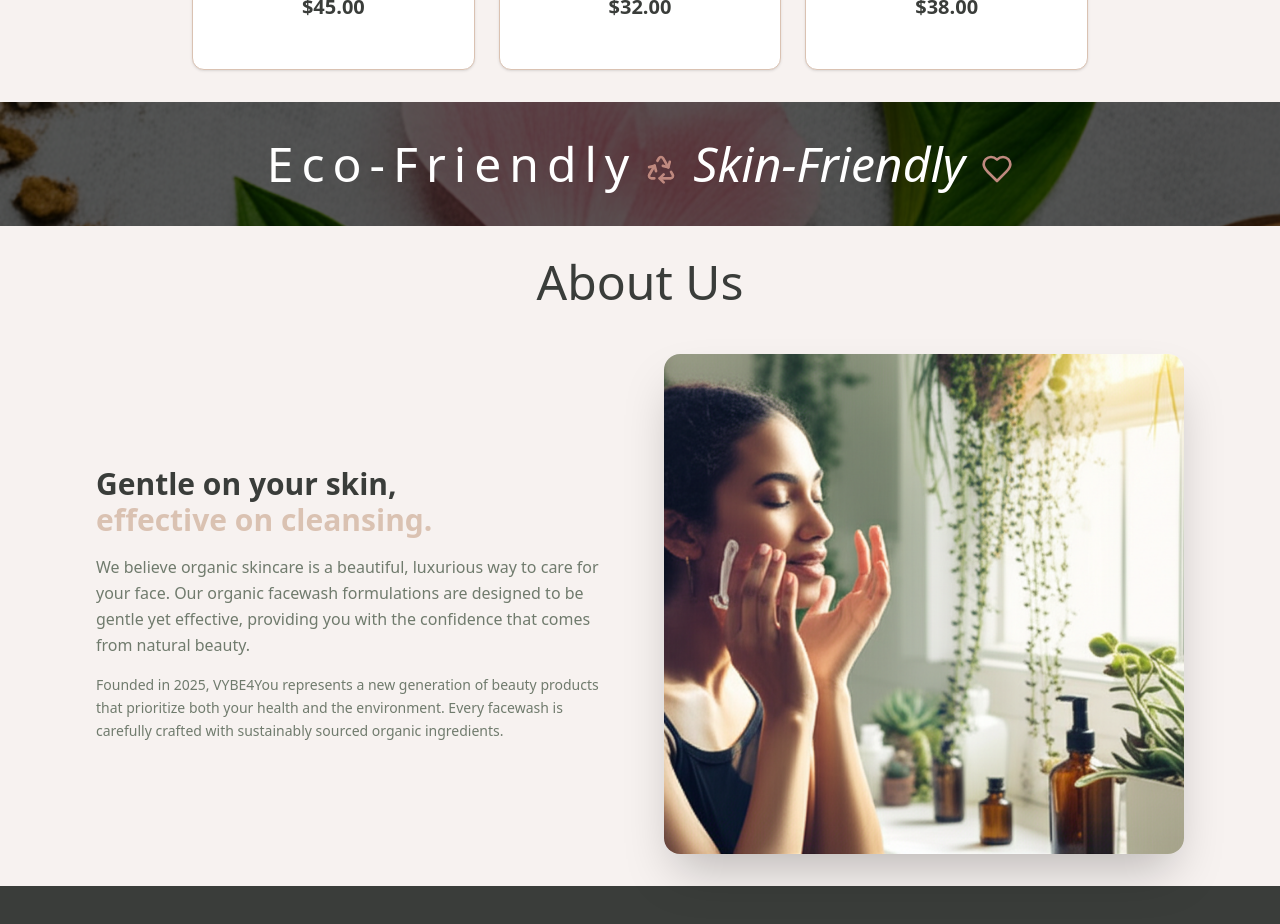
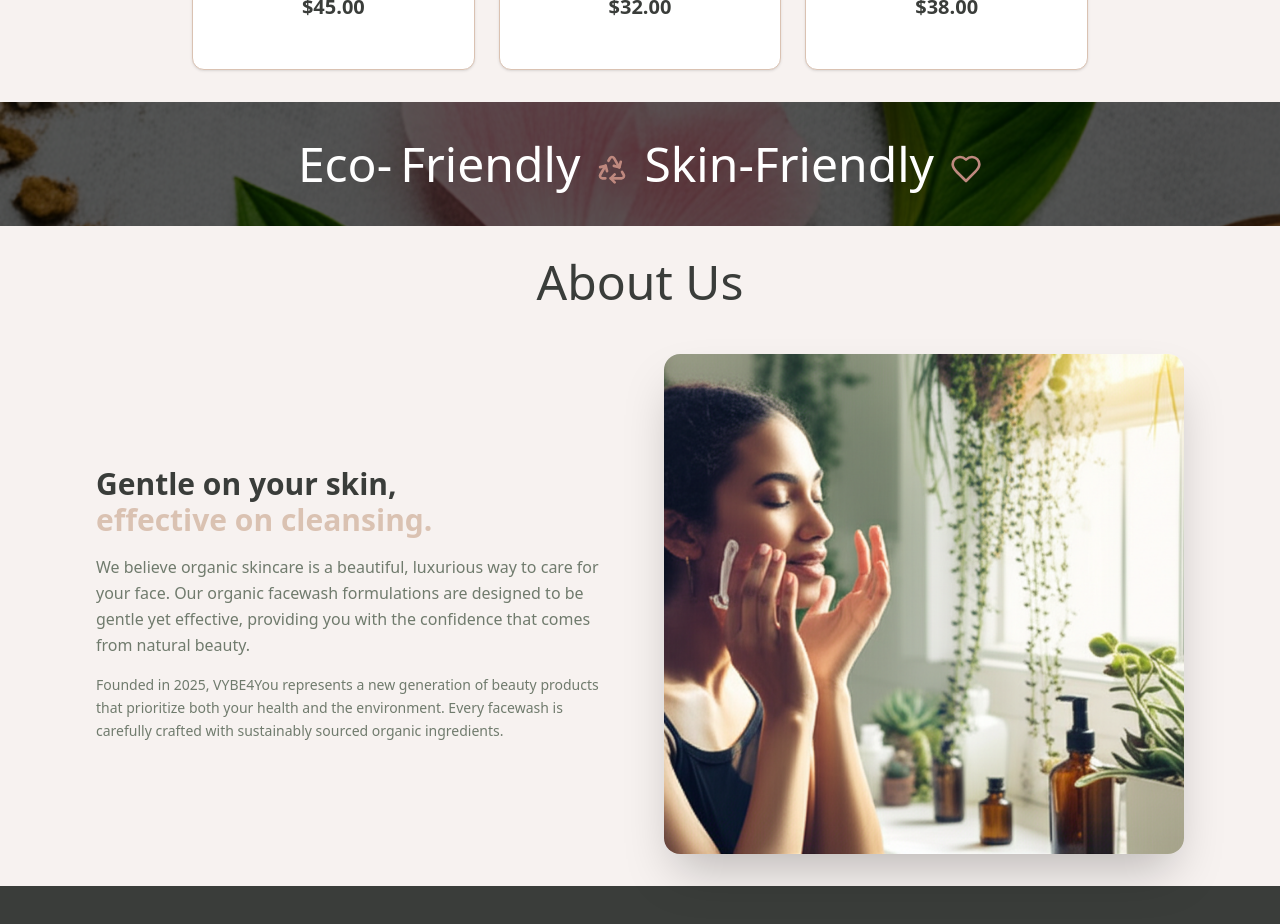
Before and after one commit to TheAdityaJain/vybe4you, a Next.js app: page / in a window 1280 px wide. Shown: the part 1880-2804 px from the top of the page. Built offline with nearby package versions, Linux system fonts and the light colour scheme.

Commit message:
fix: correct JSX for Eco-Friendly section
Remove extra closing tag and fix nesting issues for better structure.

Co-authored-by: Aditya Jain <124339556+TheAdityaJain@users.noreply.github.com>

```diff
--- a/components/combined-page.jsx
+++ b/components/combined-page.jsx
@@ -3,7 +3,7 @@
 import { useState, useRef, useEffect } from "react"
 import { Button } from "@/components/ui/button"
 import { Card, CardContent } from "@/components/ui/card"
-import { Menu, X, Leaf, Instagram, Facebook, Mail, Heart, Sparkles, Recycle, Droplets, Zap } from "lucide-react"
+import { Menu, X, Leaf, Instagram, Facebook, Mail, Heart, Sparkles, Droplets, Zap, Recycle } from "lucide-react"
 import { motion, useInView, useScroll, useTransform, useSpring, useMotionValue } from "framer-motion"
 
 export default function CombinedPage() {
@@ -921,15 +921,15 @@ export default function CombinedPage() {
             viewport={{ once: true }}
           >
             <motion.h2
-              className="text-2xl sm:text-3xl md:text-4xl lg:text-5xl font-light leading-tight text-white px-2"
+              className="text-xl sm:text-2xl md:text-3xl lg:text-4xl xl:text-5xl font-light leading-relaxed sm:leading-tight text-white px-2"
               initial={{ opacity: 0, y: 30 }}
               animate={isEcoFriendlyInView ? { opacity: 1, y: 0 } : { opacity: 0, y: 30 }}
               transition={{ duration: 0.8 }}
             >
-              {"Eco-Friendly".split("").map((word, index) => (
+              {"Eco-Friendly".split("-").map((word, index) => (
                 <motion.span
                   key={index}
-                  className="inline-block mr-2"
+                  className="inline-block mr-1 sm:mr-2"
                   initial={{ opacity: 0, y: 20 }}
                   animate={isEcoFriendlyInView ? { opacity: 1, y: 0 } : { opacity: 0, y: 20 }}
                   transition={{ duration: 0.5, delay: index * 0.1 }}
@@ -944,10 +944,11 @@ export default function CombinedPage() {
                   }
                 >
                   {word}
+                  {index === 0 ? "-" : ""}
                 </motion.span>
               ))}
               <motion.span
-                className="inline-block mx-2"
+                className="inline-block ml-2"
                 initial={{ opacity: 0, scale: 0 }}
                 animate={isEcoFriendlyInView ? { opacity: 1, scale: 1 } : { opacity: 0, scale: 0 }}
                 transition={{ duration: 0.5, delay: 0.2 }}
@@ -963,7 +964,7 @@ export default function CombinedPage() {
                 <Recycle className="w-6 h-6 sm:w-8 sm:h-8 inline text-primary" />
               </motion.span>
               <motion.span
-                className="inline-block italic"
+                className="inline-block ml-2"
                 initial={{ opacity: 0, y: 20 }}
                 animate={isEcoFriendlyInView ? { opacity: 1, y: 0 } : { opacity: 0, y: 20 }}
                 transition={{ duration: 0.8, delay: 0.4 }}
```
